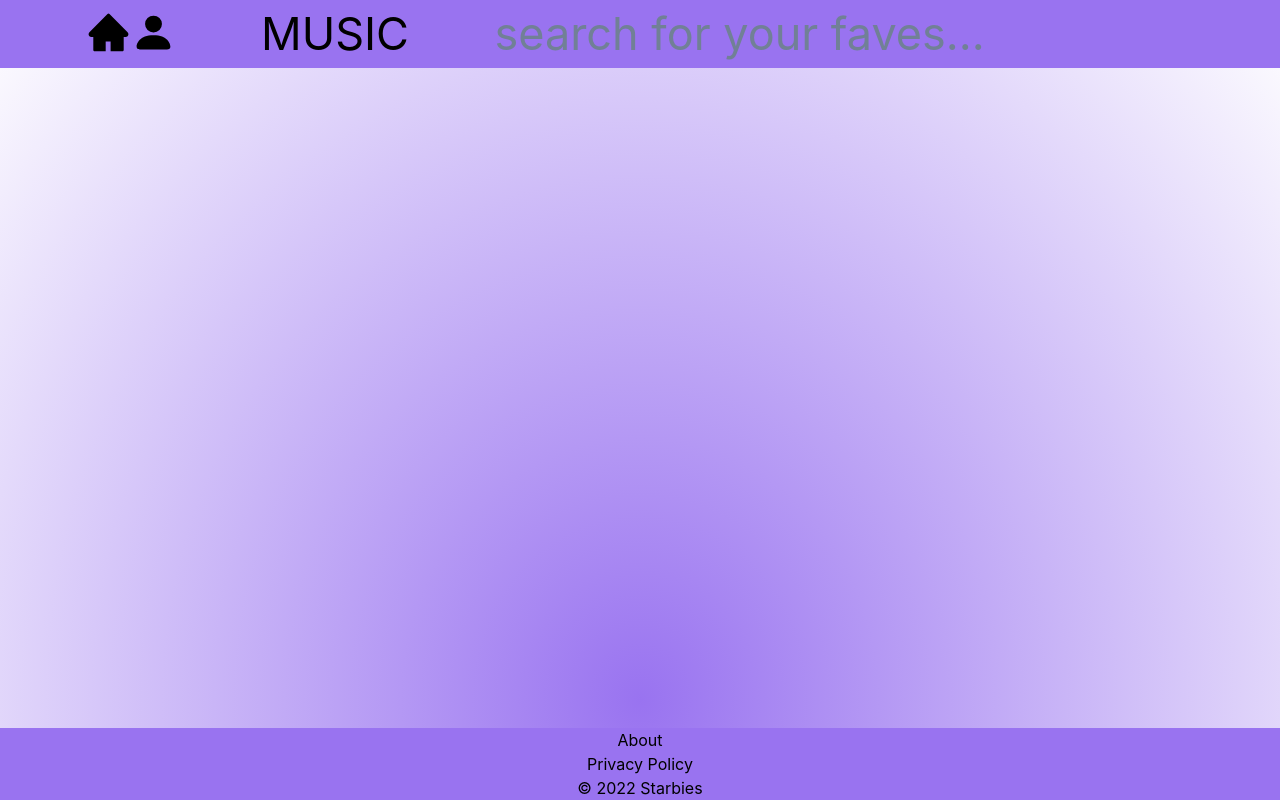
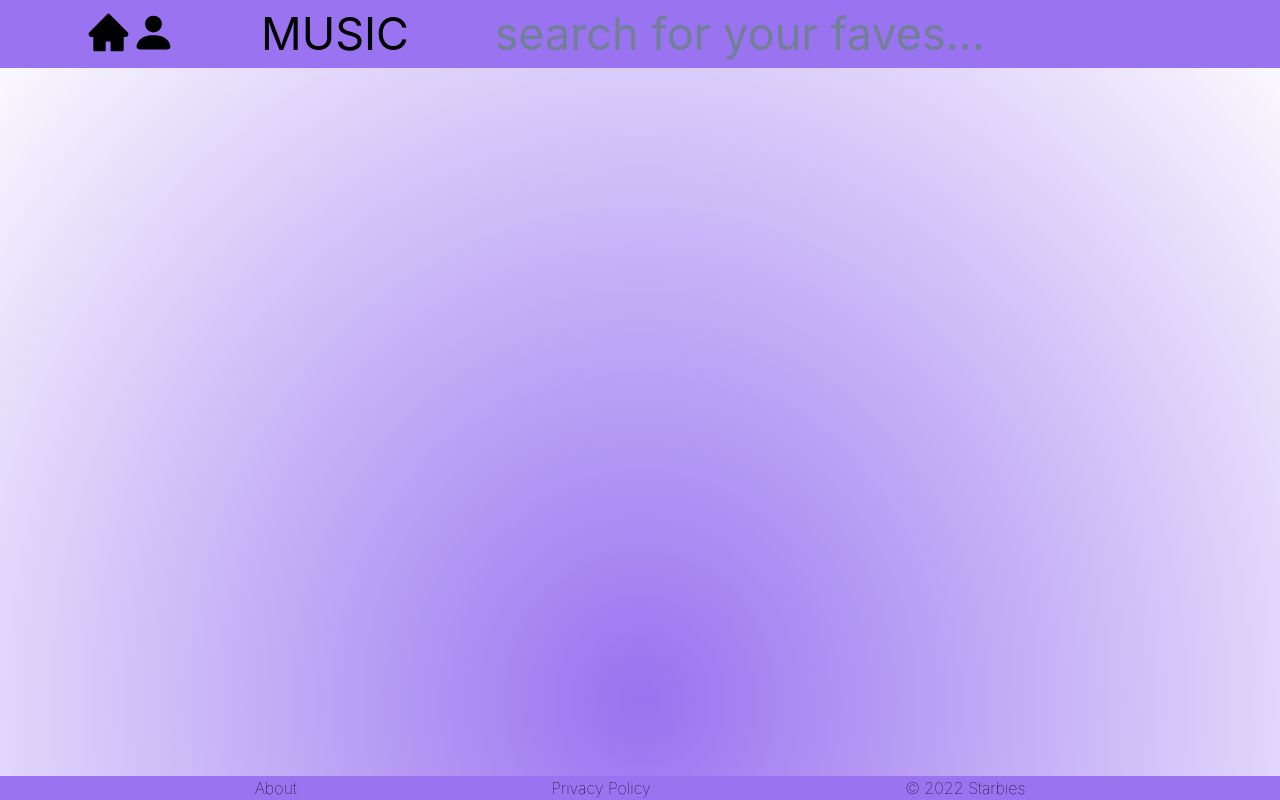
Before and after one commit to MumtazO/starbies, a React (Create React App) app in the folder music_app/: page / in a window 1280 px wide. Shown: the top 800 px of the page. Built offline with nearby package versions, Linux system fonts and the light colour scheme.

Commit message:
fixed footer and started album component

```diff
--- /dev/null
+++ b/music_app/src/App.css
@@ -0,0 +1,3 @@
+.App {
+    background-color: blueviolet;
+}
--- a/music_app/src/App.js
+++ b/music_app/src/App.js
@@ -1,8 +1,10 @@
+import DisplayAlbum
+ from "./components/DisplayAlbum";
 
 function App() {
   return (
     <main className="app">
-
+   <DisplayAlbum />
     </main>
   );
 }
--- /dev/null
+++ b/music_app/src/components/DisplayAlbum.css
@@ -0,0 +1,3 @@
+.album {
+background-color: aqua;
+}
--- /dev/null
+++ b/music_app/src/components/DisplayAlbum.js
@@ -0,0 +1,11 @@
+import "./DisplayAlbum.css"
+
+function DisplayAlbum () {
+    return (
+        <div classname="album">
+            <p></p>
+        </div>
+     );
+}
+
+export default DisplayAlbum;
--- a/music_app/src/components/Footer.js
+++ b/music_app/src/components/Footer.js
@@ -1,25 +1,19 @@
-import './footer.css'
+import "./footer.css";
 import { Link } from "react-router-dom";
-function Footer(){
-
-    return(
+function Footer() {
+  return (
     <>
       <footer className="footer">
-    <ul>
-        <li>
+        <p>
           <Link to="/about">About</Link>
-        </li>
-        <li>
+        </p>
+        <p>
           <Link to="/privacypolicy">Privacy Policy</Link>
-        </li>
-        <li>© 2022 Starbies</li>
-    </ul>
+        </p>
+        <p>© 2022 Starbies</p>
       </footer>
-
     </>
-
-
-    )
+  );
 }
 
 export default Footer;
--- a/music_app/src/components/footer.css
+++ b/music_app/src/components/footer.css
@@ -6,5 +6,8 @@
     background-color: #9973F0;
     color: black;
     text-align: center;
-
+    display: flex;
+    flex-direction: row;
+    justify-content: space-evenly;
+    font-weight:100;
   }
```
Lines whose indentation alone changed are shown as unchanged.
